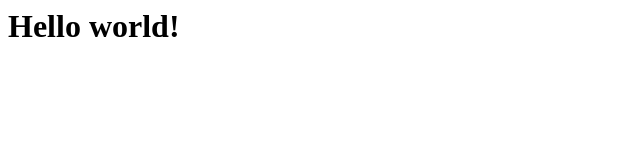
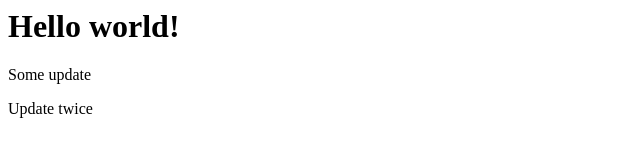
Before and after one commit to akhilesh-sivaganesan/BeyondMD-2022, a plain HTML site: page index.html in a window 1280 px wide. Shown: the whole page, without its empty margins (0-640 px from the left). Drawn offline with Linux system fonts and the light colour scheme.

```diff
--- a/index.html
+++ b/index.html
@@ -1,5 +1,7 @@
 <html>
     <body>
         <h1>Hello world!</h1>
+        <p>Some update</p>
+        <p>Update twice</p>
     </body>
 </html>
```
Also changed, not shown: 1 other file.
